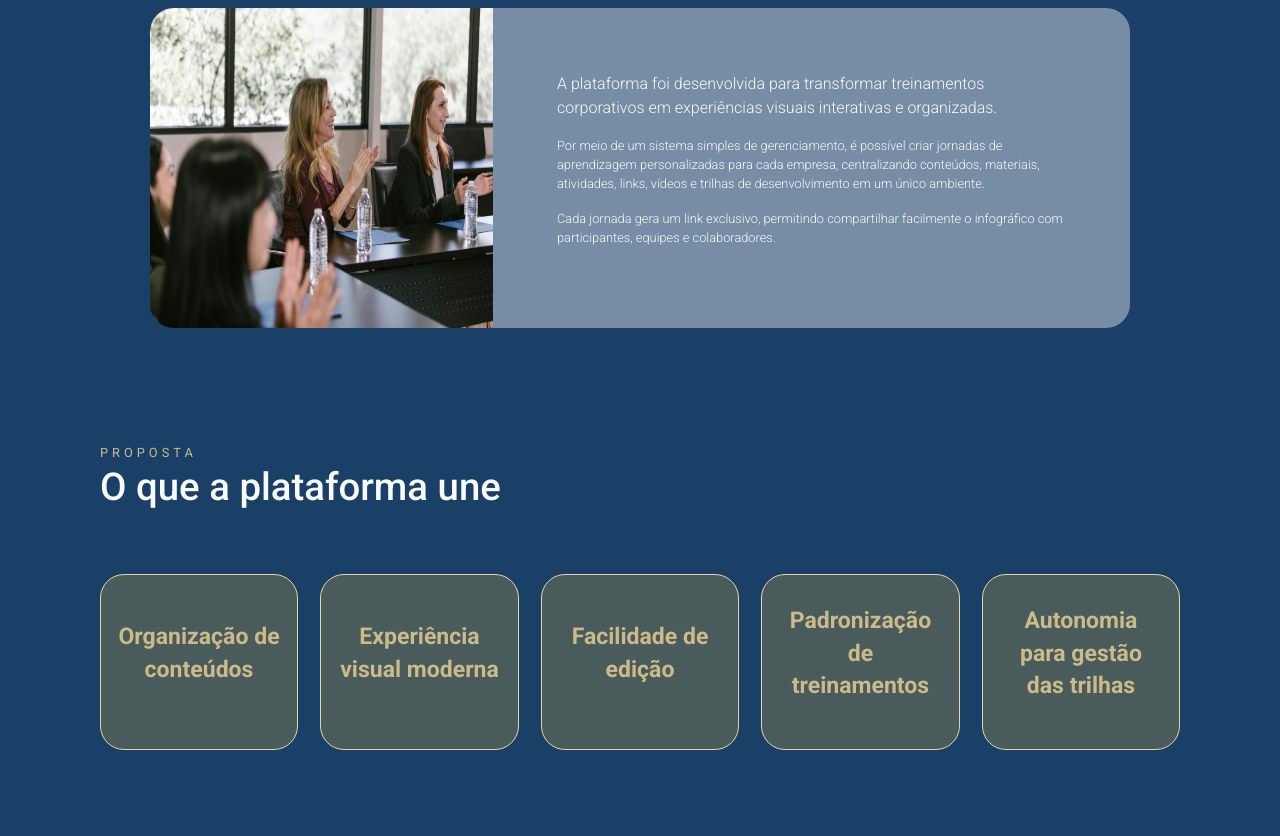
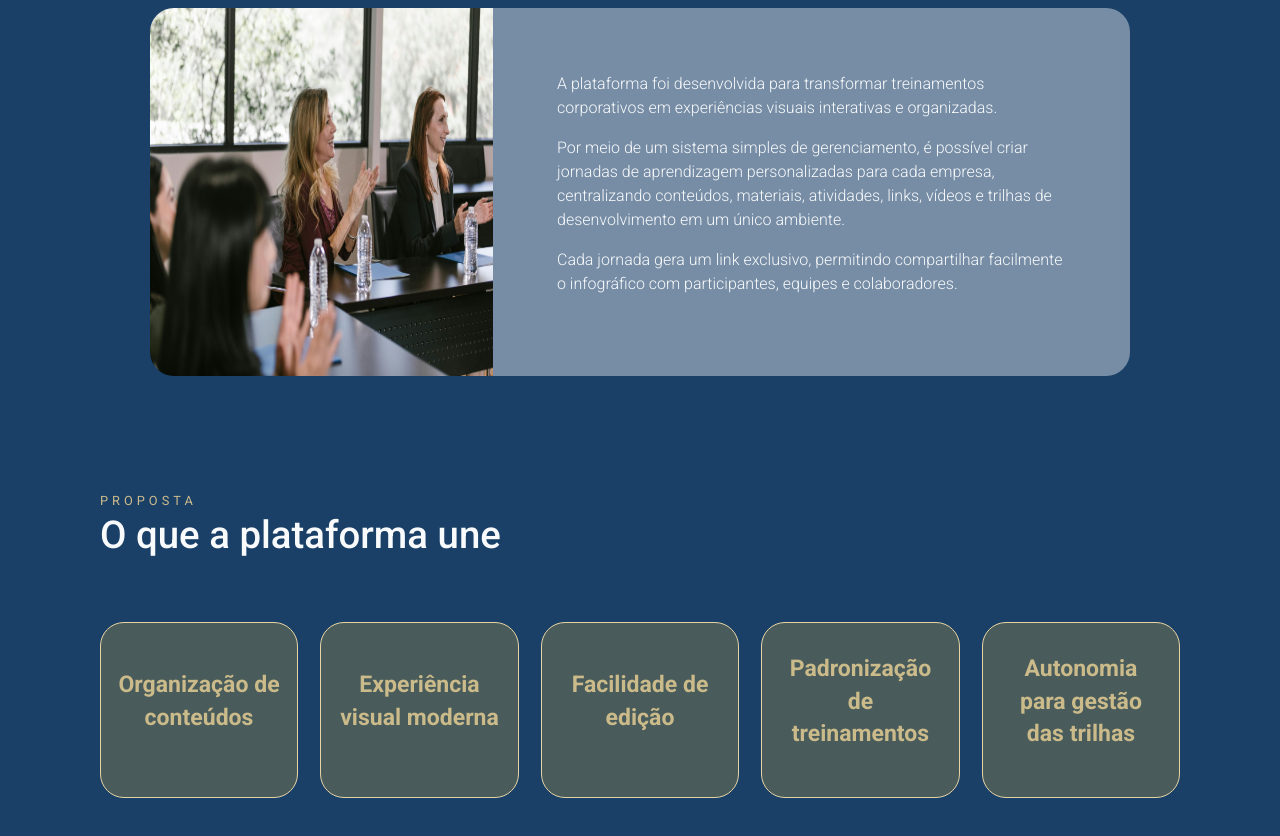
Before and after one commit to iKeliven/educador_corporativo, a React (Vite) app: page /sobre in a window 1280 px wide. Shown: the part 980-1816 px from the top of the page. Built offline with nearby package versions, Linux system fonts and the light colour scheme.

Commit message:
ajuste css

```diff
--- a/src/pages/About.jsx
+++ b/src/pages/About.jsx
@@ -299,7 +299,7 @@ export default function About() {
           </Subtitle>
 
           <Subtitle
-            size="sm"
+            size="md"
             variant="light"
           >
             Por meio de um sistema simples de gerenciamento, é possível criar
@@ -309,7 +309,7 @@ export default function About() {
           </Subtitle>
 
           <Subtitle
-            size="sm"
+            size="md"
             variant="light"
           >
             Cada jornada gera um link exclusivo, permitindo compartilhar
```
